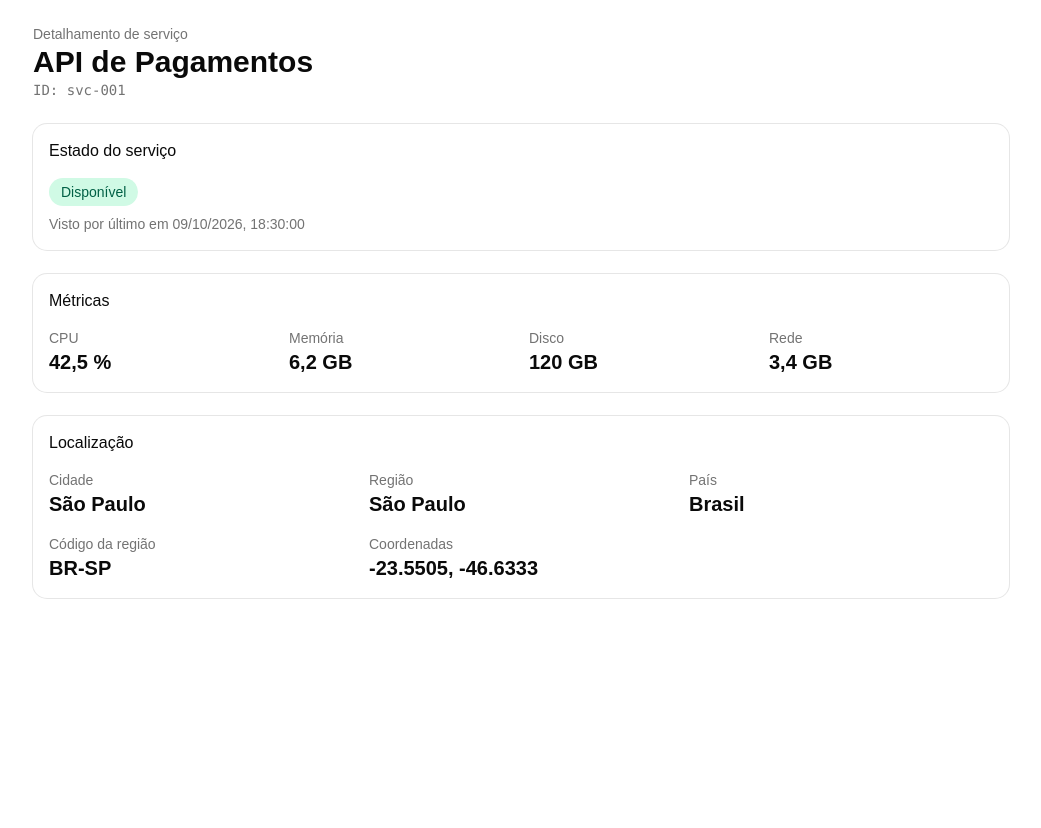
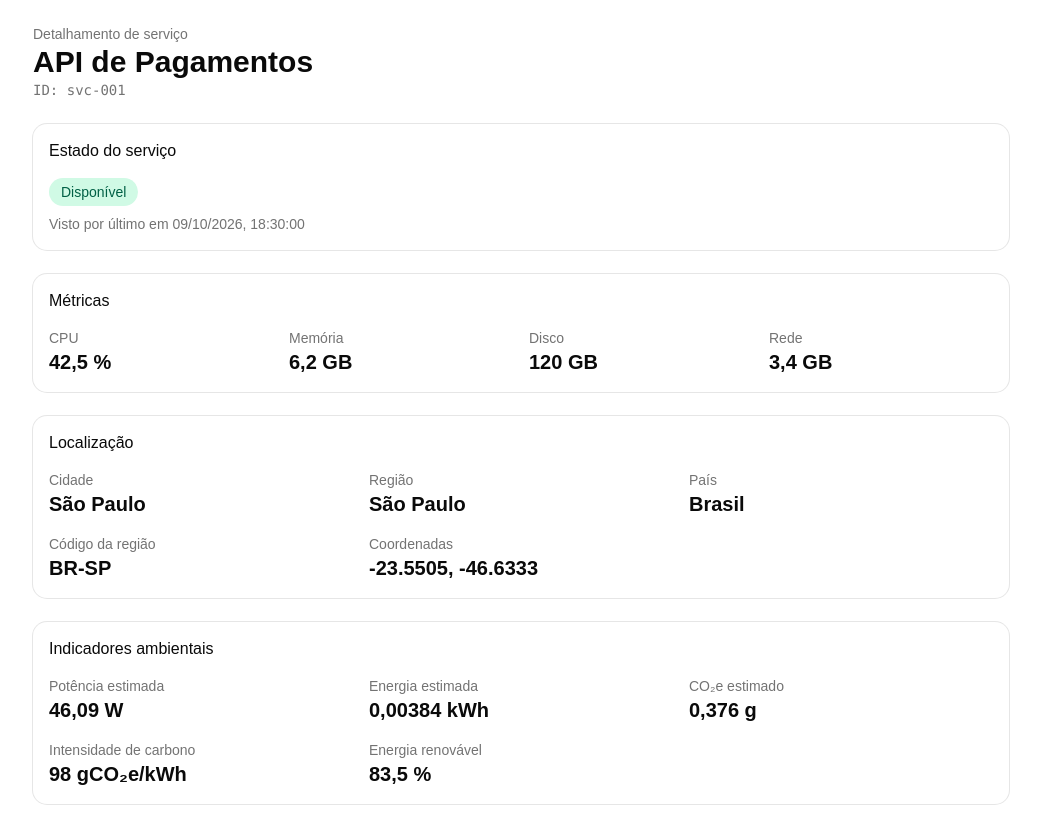
Before and after one commit to Team-Zero-DSM/GreenER, a React (Vite) app in the folder frontend/: page /servicos/svc-001 in a window 1280 px wide. Shown: the whole page, without its empty margins (119-1160 px from the left). Before the commit the page ends 800 px from the top, so only its background shows below. Built offline with nearby package versions, Linux system fonts and the light colour scheme.

Commit message:
feat(#30): adiciona área de indicadores ambientais

```diff
--- a/frontend/src/pages/ServiceDetailPage.tsx
+++ b/frontend/src/pages/ServiceDetailPage.tsx
@@ -120,6 +120,42 @@ export function ServiceDetailPage() {
           </dl>
         </CardContent>
       </Card>
+      <Card>
+        <CardHeader>
+          <CardTitle>Indicadores ambientais</CardTitle>
+        </CardHeader>
+        <CardContent>
+          {service.environmental ? (
+            <dl className="grid grid-cols-2 gap-4 md:grid-cols-3">
+              <InfoItem
+                label="Potência estimada"
+                value={`${service.environmental.powerWatts.toLocaleString('pt-BR')} W`}
+              />
+              <InfoItem
+                label="Energia estimada"
+                value={`${service.environmental.energyKwh.toLocaleString('pt-BR', { maximumFractionDigits: 5 })} kWh`}
+              />
+              <InfoItem
+                label="CO₂e estimado"
+                value={`${service.environmental.co2eGrams.toLocaleString('pt-BR')} g`}
+              />
+              <InfoItem
+                label="Intensidade de carbono"
+                value={`${service.environmental.carbonIntensity.toLocaleString('pt-BR')} gCO₂e/kWh`}
+              />
+              <InfoItem
+                label="Energia renovável"
+                value={`${service.environmental.renewableSharePercent.toLocaleString('pt-BR')} %`}
+              />
+            </dl>
+          ) : (
+            <p className="text-muted-foreground">
+              Indicadores ambientais indisponíveis: o serviço não possui
+              métricas para o cálculo.
+            </p>
+          )}
+        </CardContent>
+      </Card>
     </main>
   );
 }
```
